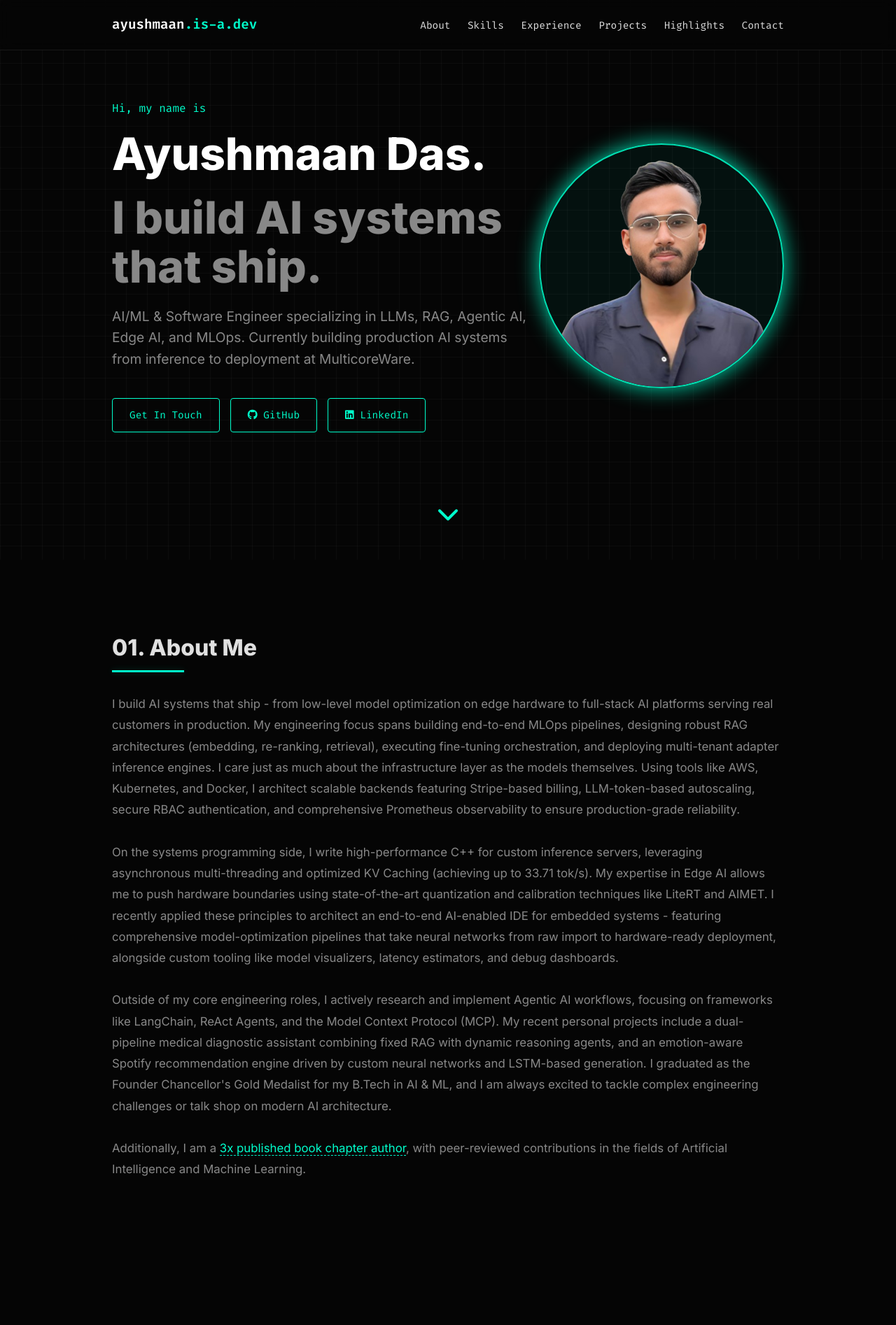
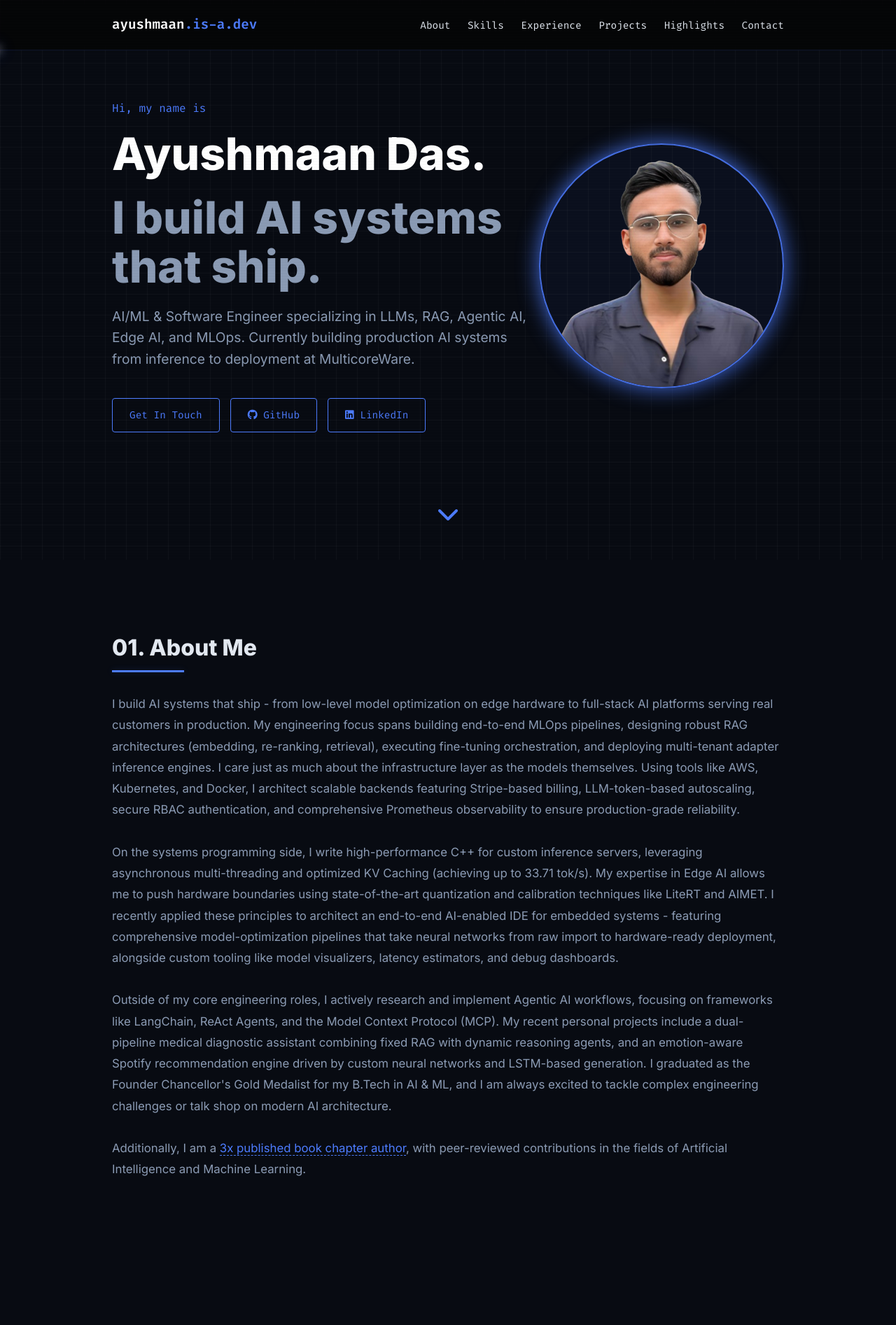
Before and after one commit to ayushmaanFCB/Portfolio-Ayushmaan, a Flask app: page / in a window 1280 px wide. Shown: the top 1894 px of the page at 70% size. Run offline with Flask 3, Linux system fonts and the light colour scheme.

Commit message:
feat: apply Quantum AI theme and scroll progress laser animation

```diff
--- a/static/css/main.css
+++ b/static/css/main.css
@@ -1,13 +1,14 @@
 @import url('https://fonts.googleapis.com/css2?family=Fira+Code:wght@400;500;600&family=Inter:wght@300;400;600;800&display=swap');
 
 :root {
-    --bg-color: #050505;
-    --text-color: #e0e0e0;
-    --text-muted: #888888;
-    --accent: #00ffcc;
-    --accent-glow: rgba(0, 255, 204, 0.2);
-    --card-bg: rgba(255, 255, 255, 0.03);
-    --card-border: rgba(255, 255, 255, 0.08);
+    --bg-color: #080b12;
+    --text-color: #e2e8f0;
+    --text-muted: #8b9bb4;
+    --accent: #4d7cff;
+    --accent-rgb: 77, 124, 255;
+    --accent-glow: rgba(var(--accent-rgb), 0.2);
+    --card-bg: rgba(var(--accent-rgb), 0.03);
+    --card-border: rgba(var(--accent-rgb), 0.15);
     --font-mono: 'Fira Code', 'Courier New', monospace;
     --font-sans: 'Inter', 'Segoe UI', sans-serif;
 }
@@ -46,6 +47,25 @@ body::before {
     pointer-events: none;
 }
 
+/* CRT Scanlines Overlay */
+body::after {
+    content: '';
+    position: fixed;
+    top: 0;
+    left: 0;
+    width: 100vw;
+    height: 100vh;
+    background: linear-gradient(to bottom,
+            rgba(255, 255, 255, 0),
+            rgba(255, 255, 255, 0) 50%,
+            rgba(0, 0, 0, 0.1) 50%,
+            rgba(0, 0, 0, 0.1));
+    background-size: 100% 4px;
+    z-index: 9999;
+    pointer-events: none;
+    opacity: 0.15;
+}
+
 a {
     color: var(--accent);
     text-decoration: none;
@@ -87,6 +114,43 @@ nav .container {
     align-items: center;
 }
 
+.scroll-progress-container {
+    position: absolute;
+    bottom: -1px;
+    left: 0;
+    width: 100%;
+    height: 2px;
+    background: transparent;
+}
+
+.scroll-progress-bar {
+    position: relative;
+    height: 100%;
+    width: 0%;
+    background: var(--accent);
+    box-shadow: 0 0 10px var(--accent-glow), 0 0 20px var(--accent-glow);
+    transition: width 0.1s;
+}
+
+/* The Cyberpunk "Laser Head" */
+.scroll-progress-bar::after {
+    content: '';
+    position: absolute;
+    top: -1px;
+    right: 0;
+    width: 10px;
+    height: 4px;
+    background: #fff;
+    border-radius: 2px;
+    box-shadow: 0 0 10px #fff, 0 0 20px var(--accent);
+    animation: laser-pulse 1s infinite alternate;
+}
+
+@keyframes laser-pulse {
+    0% { opacity: 0.8; width: 8px; box-shadow: 0 0 5px #fff, 0 0 10px var(--accent); }
+    100% { opacity: 1; width: 15px; box-shadow: 0 0 15px #fff, 0 0 30px var(--accent); }
+}
+
 .logo {
     font-family: var(--font-mono);
     font-weight: 600;
@@ -169,8 +259,8 @@ section {
     position: relative;
     z-index: 1;
     border-radius: 50%;
-    background: rgba(0, 255, 204, 0.05);
-    border: 2px solid rgba(0, 255, 204, 0.3);
+    background: rgba(var(--accent-rgb), 0.05);
+    border: 2px solid rgba(var(--accent-rgb), 0.3);
     overflow: hidden;
     display: flex;
     justify-content: center;
@@ -224,16 +316,50 @@ section {
     filter: blur(10px);
     transform: translateY(20px);
 }
+
 .reveal-on-type.visible {
     animation: cyber-reveal 0.6s cubic-bezier(0.25, 1, 0.5, 1) forwards;
 }
+
+.scroll-reveal {
+    opacity: 0;
+    filter: blur(10px);
+    transform: translateY(30px);
+    transition: opacity 0.8s ease-out, filter 0.8s ease-out, transform 0.8s cubic-bezier(0.25, 1, 0.5, 1);
+}
+
+.scroll-reveal.visible {
+    opacity: 1;
+    filter: blur(0);
+    transform: translateY(0);
+}
+
 @keyframes cyber-reveal {
-    0% { opacity: 0; filter: blur(10px); transform: translateY(20px); }
-    100% { opacity: 1; filter: blur(0); transform: translateY(0); }
+    0% {
+        opacity: 0;
+        filter: blur(10px);
+        transform: translateY(20px);
+    }
+
+    100% {
+        opacity: 1;
+        filter: blur(0);
+        transform: translateY(0);
+    }
 }
+
 @keyframes cyber-reveal-centered {
-    0% { opacity: 0; filter: blur(10px); transform: translateY(20px) translateX(-50%); }
-    100% { opacity: 1; filter: blur(0); transform: translateY(0) translateX(-50%); }
+    0% {
+        opacity: 0;
+        filter: blur(10px);
+        transform: translateY(20px) translateX(-50%);
+    }
+
+    100% {
+        opacity: 1;
+        filter: blur(0);
+        transform: translateY(0) translateX(-50%);
+    }
 }
 
 .btn {
--- a/templates/index.html
+++ b/templates/index.html
@@ -24,6 +24,9 @@
                 <a href="#highlights">Highlights</a>
                 <a href="#contact">Contact</a>
             </div>
+        </div>
+        <div class="scroll-progress-container">
+            <div class="scroll-progress-bar" id="scroll-progress"></div>
         </div>
     </nav>
 
@@ -59,7 +62,7 @@
         </section>
 
         <!-- About Section -->
-        <section id="about">
+        <section id="about" class="scroll-reveal">
             <h2 class="section-title">01. About Me</h2>
             <div class="about-content">
                 <div class="about-text" style="color: var(--text-muted); font-size: 1.05rem; line-height: 1.8;">
@@ -99,7 +102,7 @@
         </section>
 
         <!-- Skills Section -->
-        <section id="skills">
+        <section id="skills" class="scroll-reveal">
             <h2 class="section-title">02. Technical Arsenal</h2>
 
             <div class="skills-grid">
@@ -192,7 +195,7 @@
         </section>
 
         <!-- Experience Section -->
-        <section id="experience">
+        <section id="experience" class="scroll-reveal">
             <h2 class="section-title">03. Where I've Worked</h2>
 
             <div class="timeline">
@@ -326,7 +329,7 @@
         </section>
 
         <!-- Projects Section -->
-        <section id="projects">
+        <section id="projects" class="scroll-reveal">
             <h2 class="section-title">04. Some Things I've Built</h2>
 
             <div class="projects-grid">
@@ -474,7 +477,7 @@
         </section>
 
         <!-- Highlights Section -->
-        <section id="highlights">
+        <section id="highlights" class="scroll-reveal">
             <h2 class="section-title">05. Recognitions & Research</h2>
             <div class="highlights-grid">
                 <!-- Achievements Column -->
@@ -563,7 +566,7 @@
         </section>
 
         <!-- Contact Section -->
-        <section id="contact" class="contact-section">
+        <section id="contact" class="contact-section scroll-reveal">
             <h2 class="section-title">06. What's Next?</h2>
             <h1 class="hero-title" style="font-size: 3rem;">Get In Touch</h1>
             <p>I'm always open to discussing modern AI systems, model optimization, or production AI infrastructure.
@@ -651,6 +654,34 @@
                 }
                 setTimeout(typeWriter, 500);
             }
+
+            // Intersection Observer for Scroll Reveals
+            const observerOptions = {
+                root: null,
+                rootMargin: '0px',
+                threshold: 0.15
+            };
+
+            const observer = new IntersectionObserver((entries, observer) => {
+                entries.forEach(entry => {
+                    if (entry.isIntersecting) {
+                        entry.target.classList.add('visible');
+                        observer.unobserve(entry.target); // Only reveal once
+                    }
+                });
+            }, observerOptions);
+
+            document.querySelectorAll('.scroll-reveal').forEach((section) => {
+                observer.observe(section);
+            });
+
+            // Scroll Progress Bar
+            window.addEventListener('scroll', () => {
+                const winScroll = document.body.scrollTop || document.documentElement.scrollTop;
+                const height = document.documentElement.scrollHeight - document.documentElement.clientHeight;
+                const scrolled = (winScroll / height) * 100;
+                document.getElementById('scroll-progress').style.width = scrolled + '%';
+            });
         });
     </script>
 </body>
```
Also changed, not shown: other parts of static/css/main.css (+94 -15 lines).
